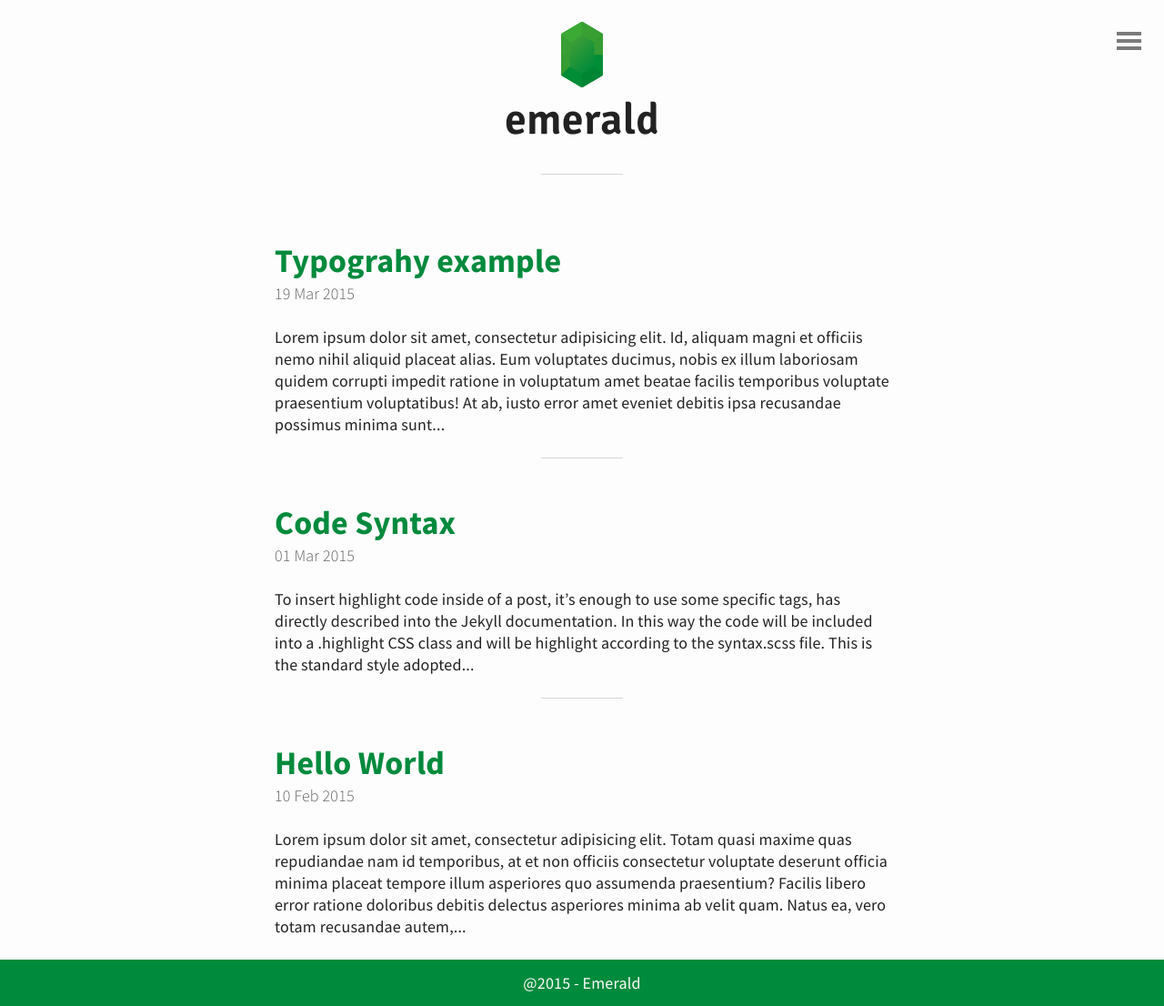
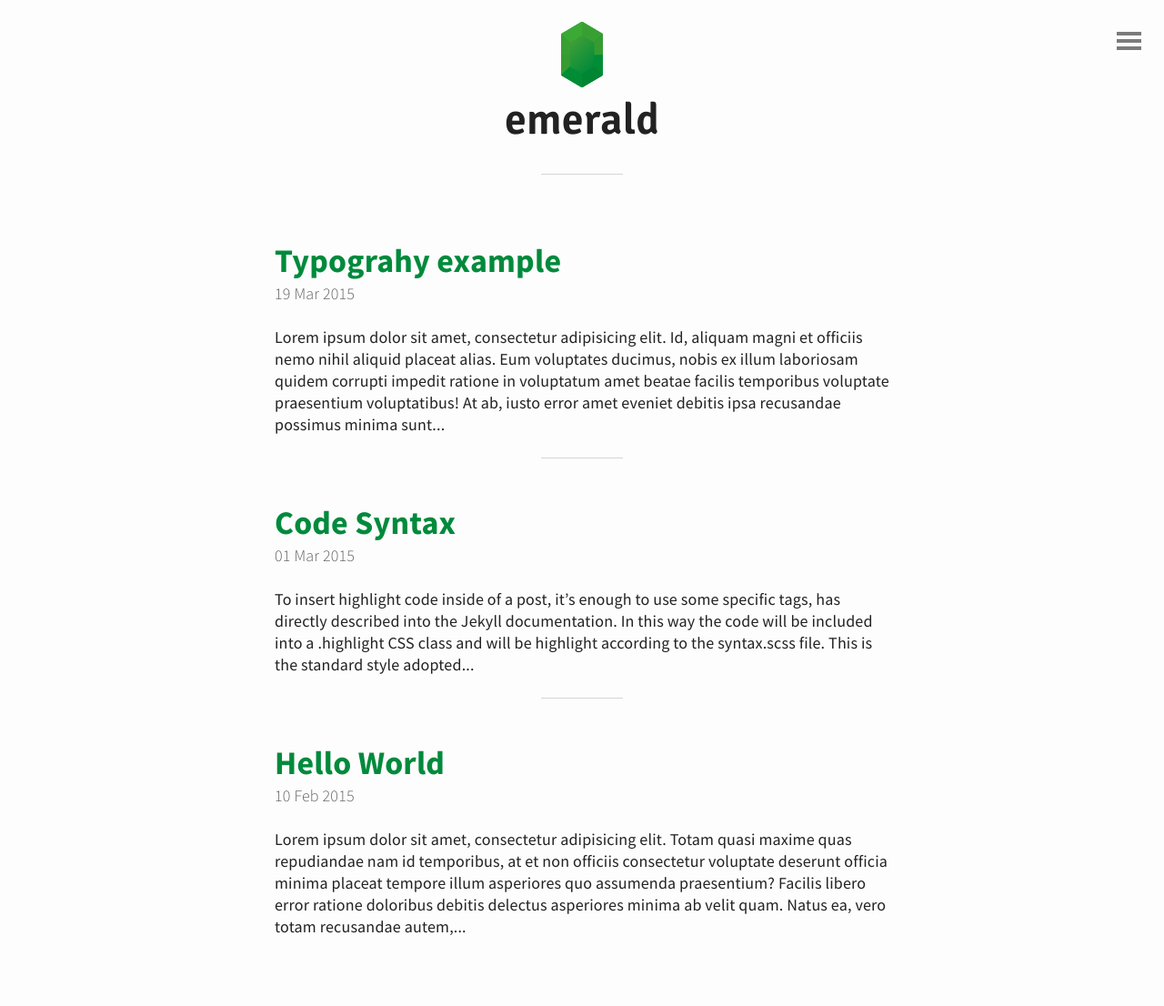
Before and after one commit to Harshit2609/Harshit2609.github.io, a Jekyll site: the page built from index.html, in a window 1280 px wide. Shown: the whole page at 91% size. Built offline with Jekyll 4.4.1, drawn with Linux system fonts in a browser that asks for light colours; the list of posts is cut into pages by our own code; after the commit the page ends 1055 px from its top, so only the background shows below that.

Commit message:
modify buttons

```diff
--- a/_includes/footer.html
+++ b/_includes/footer.html
@@ -1 +1,4 @@
-<footer><span>@2015 - Emerald</span></footer>
+
+<!--
+  <footer><span>@2015 - Emerald</span></footer>
+-->
--- a/_includes/link.html
+++ b/_includes/link.html
@@ -1,2 +1,6 @@
-<a href="https://github.com/KingFelix/emerald/archive/master.zip">Download</a>
+
+
+<!-- <a href="https://github.com/KingFelix/emerald/archive/master.zip">Download</a> -->
+
+
 <a href="https://github.com/KingFelix/emerald">Project on Github</a>
--- a/_includes/nav-footer.html
+++ b/_includes/nav-footer.html
@@ -1,5 +1,7 @@
+<!--
 <footer>
 
 	<span>version {{ site.version }}</span>
 
 </footer>
+-->
```
